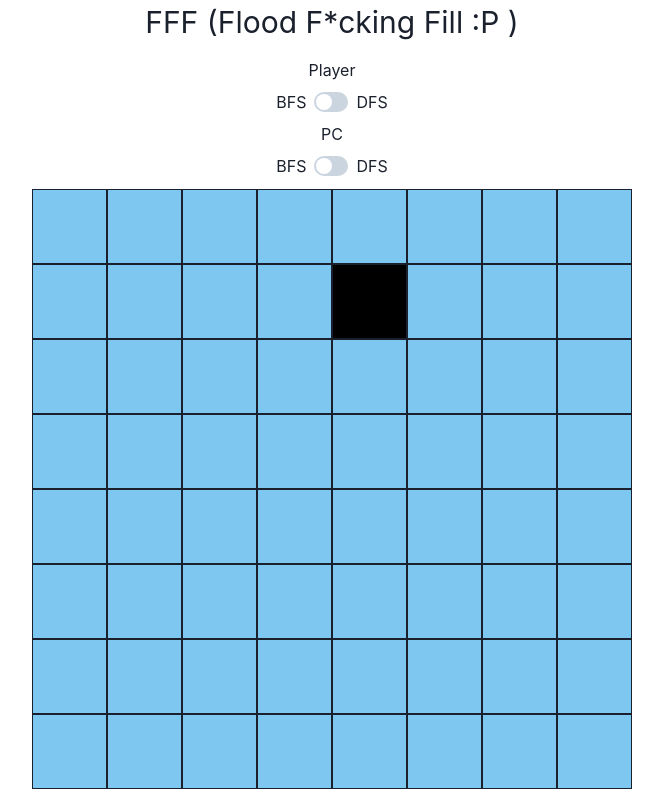
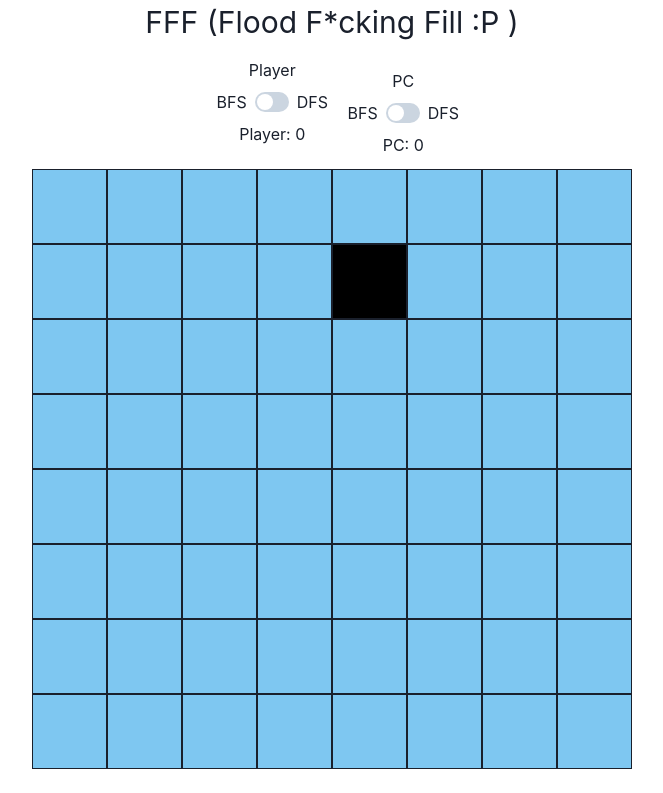
Before and after one commit to projeto-de-algoritmos/Grafos1_AFF, a React (Create React App) app in the folder graphs/: page / in a window 1280 px wide. Shown: the top 793 px of the page, without its empty margins (308-971 px from the left). Built offline with nearby package versions, Linux system fonts and the light colour scheme.

Commit message:
Added counter

```diff
--- a/graphs/src/App.js
+++ b/graphs/src/App.js
@@ -16,10 +16,14 @@ const App = () => {
   const [pcOption, setPcOption] = useState(false);
   const [startGame, setStartGame] = useState(false);
   const [initialPosition, setInitialPosition] = useState("0,0");
+  const [counter, setCounter] = useState(0);
+  const [counterPC, setCounterPC] = useState(0);
 
   const getRandomArbitrary = (min, max) => {
     return Math.floor(Math.random() * (max - min) + min);
   };
+
+  useEffect(() => {}, []);
 
   useEffect(() => {
     const valueRow = getRandomArbitrary(0, 7);
@@ -28,6 +32,7 @@ const App = () => {
   }, []);
 
   const renderColumn = (row, graph, initialPosition) => {
+    console.log("->", graph.counter);
     return [0, 1, 2, 3, 4, 5, 6, 7].map((column) => (
       <Box
         border="1px"
@@ -39,8 +44,16 @@ const App = () => {
         onClick={async () => {
           if (!startGame && `${column},${row}` !== initialPosition) {
             setStartGame(true);
-            if (playerOption) graph.dfs(`${column},${row}`, "#ff0");
-            else graph.bfs(`${column},${row}`, "#ff0");
+            if (playerOption)
+              graph.dfs(`${column},${row}`, "#ff0").then((e) => {
+                setCounter(e);
+                setCounterPC(64 - e);
+              });
+            else
+              graph.bfs(`${column},${row}`, "#ff0").then((e) => {
+                setCounter(e);
+                setCounterPC(64 - e);
+              });
             if (pcOption) graph.dfs(initialPosition, "#000");
             else graph.bfs(initialPosition, "#000");
           }
@@ -72,8 +85,14 @@ const App = () => {
         FFF (Flood F*cking Fill :P )
       </Text>
       <VStack>
-        <Box d="flex" flexDirection="column">
-          <VStack d="flex" flexDirection="column" alignSelf="center" mb="10%">
+        <HStack>
+          <VStack
+            d="flex"
+            flexDirection="column"
+            alignSelf="center"
+            mb="10%"
+            mr="5%"
+          >
             <Text alignSelf="center">Player</Text>
             <HStack d="flex">
               <Text>BFS</Text>
@@ -86,6 +105,15 @@ const App = () => {
               />
               <Text>DFS</Text>
             </HStack>
+            <Text>Player: {counter}</Text>
+          </VStack>
+          <VStack
+            d="flex"
+            flexDirection="column"
+            alignSelf="center"
+            mb="10%"
+            ml="5%"
+          >
             <Text alignSelf="center">PC</Text>
             <HStack d="flex">
               <Text>BFS</Text>
@@ -98,12 +126,15 @@ const App = () => {
               />
               <Text>DFS</Text>
             </HStack>
+            <Text>PC: {counterPC}</Text>
           </VStack>
-        </Box>
+        </HStack>
       </VStack>
 
       <VStack className="main">
-        <Box className="board" mb="1%">{renderTable()}</Box>
+        <Box className="board" mb="1%">
+          {renderTable()}
+        </Box>
 
         <Box className="instructions">
           <Text>
--- a/graphs/src/utils/Graph.js
+++ b/graphs/src/utils/Graph.js
@@ -5,6 +5,7 @@ export default class Graph {
     this.column = column;
     this.row = row;
     this.neighbor = new Map();
+    this.counter = 1;
   }
 
   timeout(delay) {
@@ -34,7 +35,7 @@ export default class Graph {
   }
 
   async bfs(start, color) {
-    console.log('BFS');
+    console.log("BFS");
     const visited = new Set();
     const queue = [start];
     visited.add(start);
@@ -51,18 +52,18 @@ export default class Graph {
           await this.timeout(300);
           visited.add(neighbor);
           if (this.nodes.get(neighbor).setColor(color)) {
-
-
+            if (this.nodes.get(neighbor).getColor() === "#ff0") this.counter++;
             this.nodes.get(neighbor).isSelected = true;
             queue.push(neighbor);
           }
         }
       }
     }
+    return this.counter;
   }
 
   async dfs(start, color, visited = new Set()) {
-    console.log('DFS');
+    console.log("DFS");
     visited.add(start);
     await this.timeout(300);
     if (!this.nodes.get(start).isSelected) {
@@ -73,12 +74,11 @@ export default class Graph {
     for (const neighbor of neighbors) {
       if (!visited.has(neighbor) && !this.nodes.get(neighbor).isSelected) {
         this.nodes.get(neighbor).isSelected = true;
-        if (this.nodes.get(neighbor).getColor() === "#ff0") this.totalPlayer++;
-        else this.totalPC++;
-
+        if (this.nodes.get(neighbor).getColor() === "#ff0") this.counter++;
         if (this.nodes.get(neighbor).setColor(color))
           await this.dfs(neighbor, color, visited);
       }
     }
+    return this.counter;
   }
 }
```
